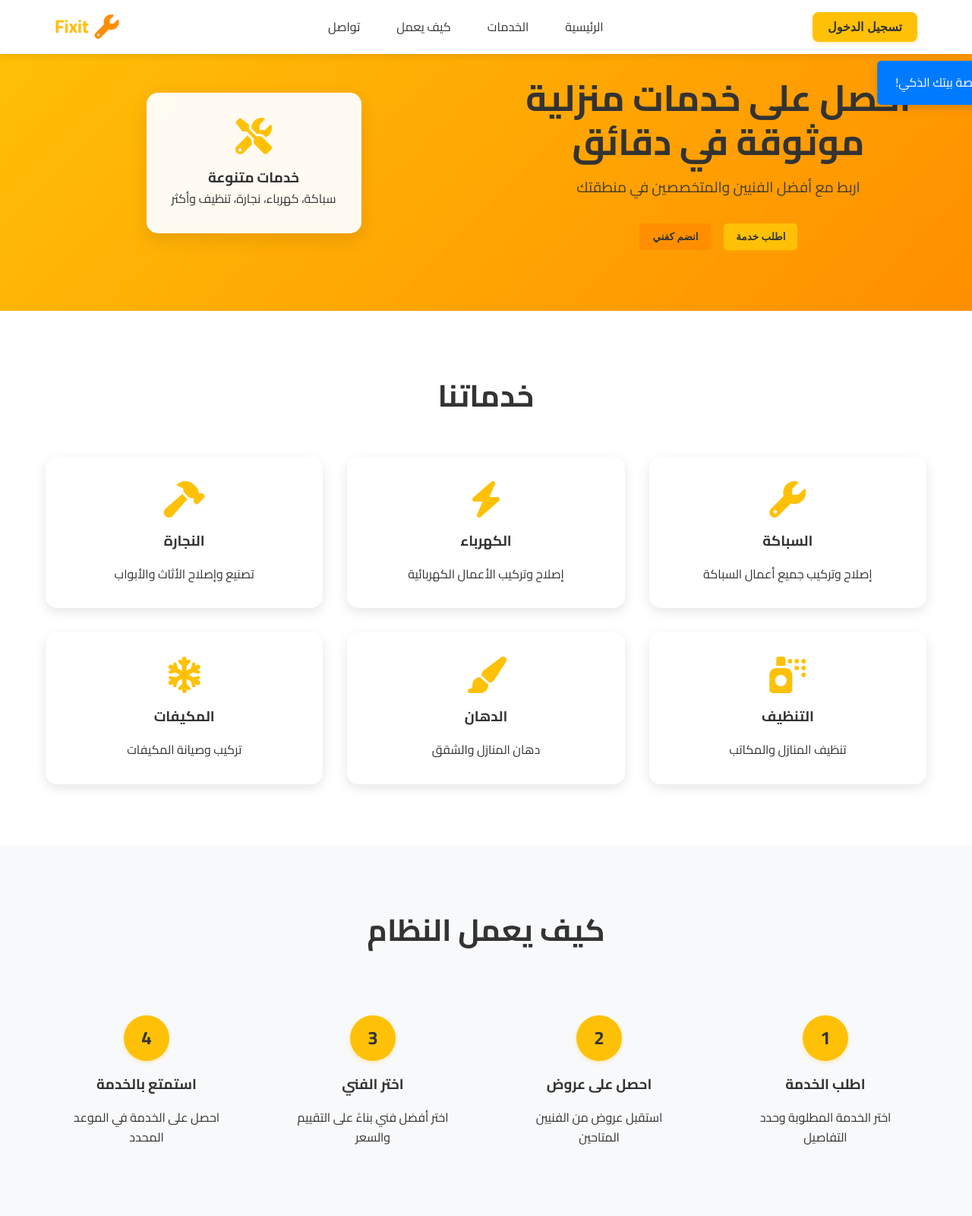
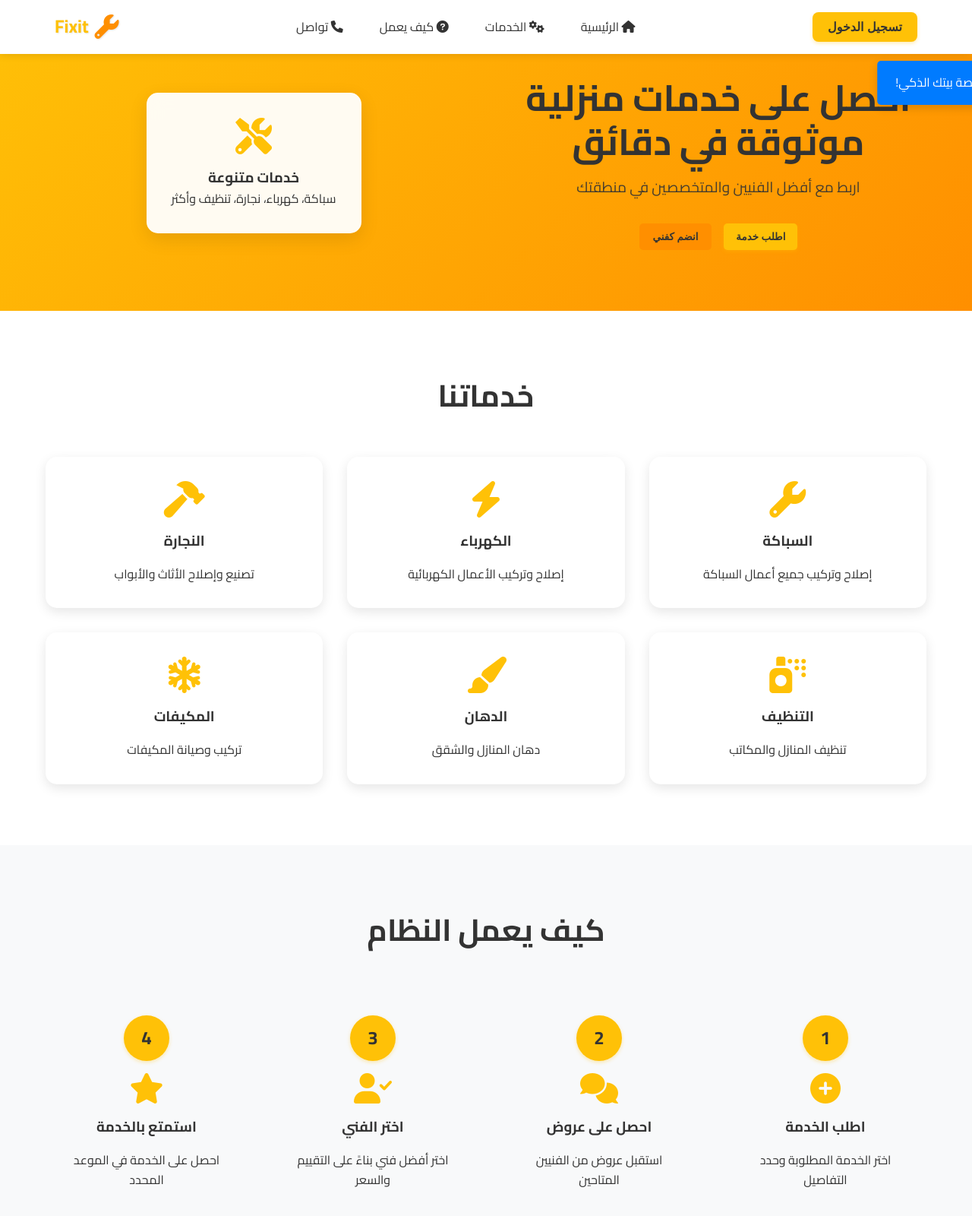
Before and after one commit to ESLAMELSAADANI/Fixit, a plain HTML site: page index.html in a window 1280 px wide. Shown: the top 1600 px of the page at 76% size. Drawn offline with Linux system fonts and the light colour scheme.

```diff
--- a/index.html
+++ b/index.html
@@ -1,5 +1,6 @@
 <!DOCTYPE html>
 <html lang="ar" dir="rtl">
+
 <head>
     <meta charset="UTF-8">
     <meta name="viewport" content="width=device-width, initial-scale=1.0">
@@ -7,7 +8,10 @@
     <link rel="stylesheet" href="styles.css">
     <link href="https://fonts.googleapis.com/css2?family=Cairo:wght@300;400;600;700&display=swap" rel="stylesheet">
     <link rel="stylesheet" href="https://cdnjs.cloudflare.com/ajax/libs/font-awesome/6.0.0/css/all.min.css">
+    <link rel="icon" type="image/png" href="./wrench.png">
+
 </head>
+
 <body>
     <!-- Navigation -->
     <nav class="navbar">
@@ -17,10 +21,10 @@
                 <span>Fixit</span>
             </div>
             <div class="nav-menu">
-                <a href="#home" class="nav-link">الرئيسية</a>
-                <a href="#services" class="nav-link">الخدمات</a>
-                <a href="#how-it-works" class="nav-link">كيف يعمل</a>
-                <a href="#contact" class="nav-link">تواصل</a>
+                <a href="#home" class="nav-link"><i class="fas fa-home"></i> الرئيسية</a>
+                <a href="#services" class="nav-link"><i class="fas fa-cogs"></i> الخدمات</a>
+                <a href="#how-it-works" class="nav-link"><i class="fas fa-question-circle"></i> كيف يعمل</a>
+                <a href="#contact" class="nav-link"><i class="fas fa-phone"></i> تواصل</a>
             </div>
             <div class="nav-actions">
                 <button class="btn-login" onclick="showAuthModal()">تسجيل الدخول</button>
@@ -100,21 +104,25 @@
             <div class="steps-grid">
                 <div class="step">
                     <div class="step-number">1</div>
+                    <i class="fas fa-plus-circle step-icon"></i>
                     <h3>اطلب الخدمة</h3>
                     <p>اختر الخدمة المطلوبة وحدد التفاصيل</p>
                 </div>
                 <div class="step">
                     <div class="step-number">2</div>
+                    <i class="fas fa-comments step-icon"></i>
                     <h3>احصل على عروض</h3>
                     <p>استقبل عروض من الفنيين المتاحين</p>
                 </div>
                 <div class="step">
                     <div class="step-number">3</div>
+                    <i class="fas fa-user-check step-icon"></i>
                     <h3>اختر الفني</h3>
                     <p>اختر أفضل فني بناءً على التقييم والسعر</p>
                 </div>
                 <div class="step">
                     <div class="step-number">4</div>
+                    <i class="fas fa-star step-icon"></i>
                     <h3>استمتع بالخدمة</h3>
                     <p>احصل على الخدمة في الموعد المحدد</p>
                 </div>
@@ -177,7 +185,7 @@
     <section id="customer-dashboard" class="dashboard" style="display: none;">
         <div class="container">
             <div class="dashboard-header">
-                <h2>لوحة تحكم العميل</h2>
+                <h2><i class="fas fa-user"></i> لوحة تحكم العميل</h2>
                 <button class="btn-secondary" onclick="showNewRequest()">طلب جديد</button>
             </div>
             <div class="dashboard-stats">
@@ -212,7 +220,7 @@
     <section id="provider-dashboard" class="dashboard" style="display: none;">
         <div class="container">
             <div class="dashboard-header">
-                <h2>لوحة تحكم الفني</h2>
+                <h2><i class="fas fa-tools"></i> لوحة تحكم الفني</h2>
                 <div class="provider-status">
                     <span class="status-indicator online"></span>
                     <span>متاح للعمل</span>
@@ -364,4 +372,5 @@
 
     <script src="script.js"></script>
 </body>
+
 </html>
--- a/styles.css
+++ b/styles.css
@@ -291,6 +291,14 @@ body {
     color: #333;
 }
 
+.step-icon {
+    font-size: 2.5rem;
+    color: #FFC107;
+    margin-bottom: 1rem;
+    display: block;
+    text-align: center;
+}
+
 /* Dashboard */
 .dashboard {
     padding: 80px 0;
@@ -306,6 +314,11 @@ body {
 
 .dashboard-header h2 {
     color: #333;
+}
+
+.dashboard-header h2 i {
+    margin-left: 0.5rem;
+    color: #FFC107;
 }
 
 .dashboard-stats {
```
Also changed, not shown: favicon.svg (added), wrench.png (added).
